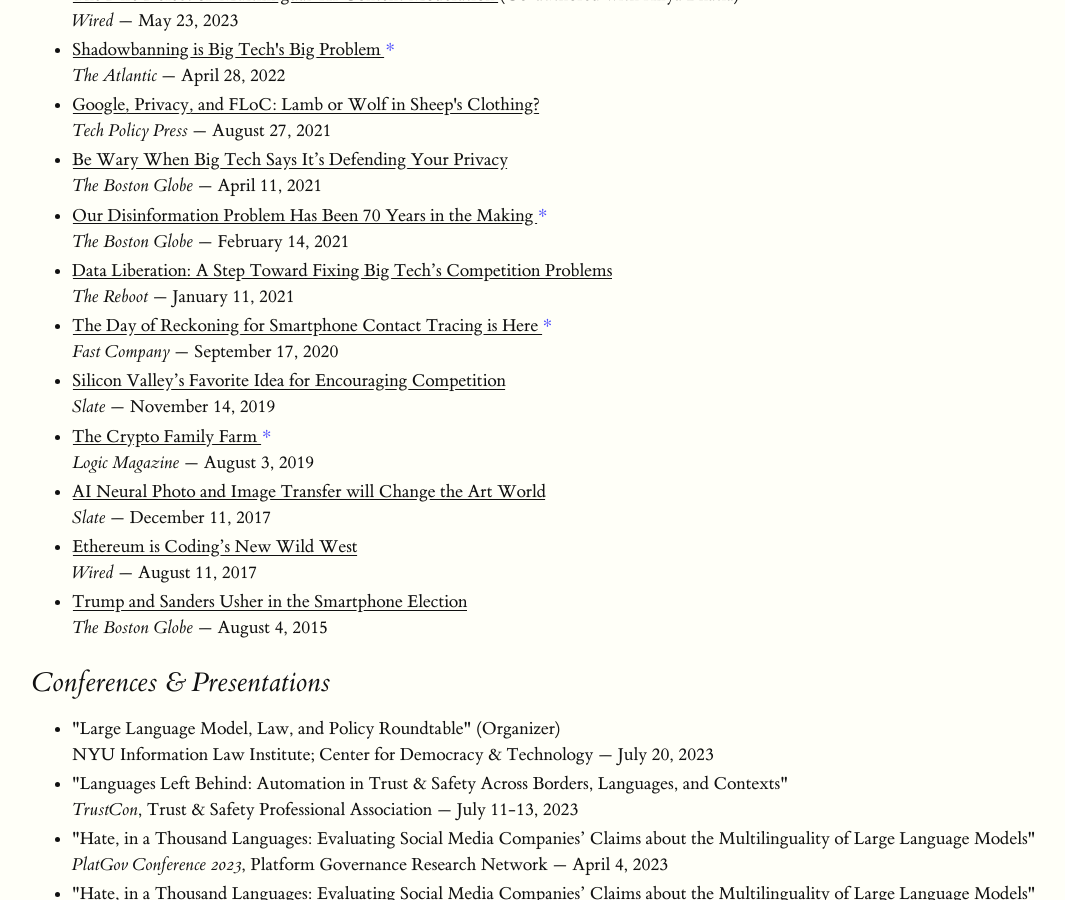
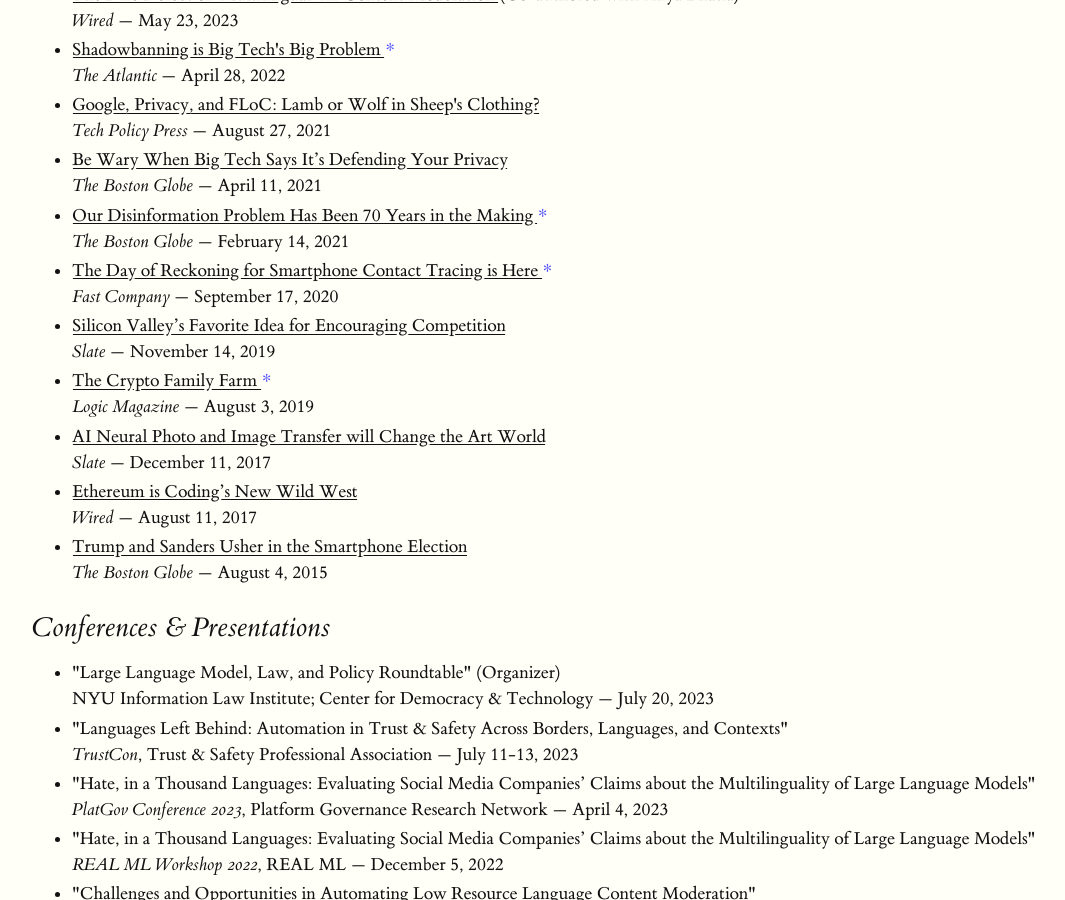
Before and after one commit to gajeam/gajeam.github.io, a Jekyll site: the page built from index.html, in a window 1280 px wide and 900 px high, scrolled down 1571 px. Shown: the whole window, without its empty margins (96-1161 px from the left). Built offline with Jekyll 4.4.1, drawn with Linux system fonts in a browser that asks for light colours.

Commit message:
Removed link from dead website

```diff
--- a/_data/links.yaml
+++ b/_data/links.yaml
@@ -129,11 +129,6 @@
         link: https://www.bostonglobe.com/2021/02/14/opinion/our-disinformation-problem-has-been-70-years-making/
         date: February 14, 2021
         fave: true
-      - name: "Data Liberation: A Step Toward Fixing Big Tech’s Competition Problems"
-        publisher: The Reboot
-        link: https://thereboot.com/data-liberation-a-step-toward-fixing-big-techs-competition-problems/
-        date: January 11, 2021
-        fave: false
       - name: "The Day of Reckoning for Smartphone Contact Tracing is Here"
         publisher: Fast Company
         link: https://www.fastcompany.com/90550939/the-day-of-reckoning-for-smartphone-contact-tracing-is-here
```
